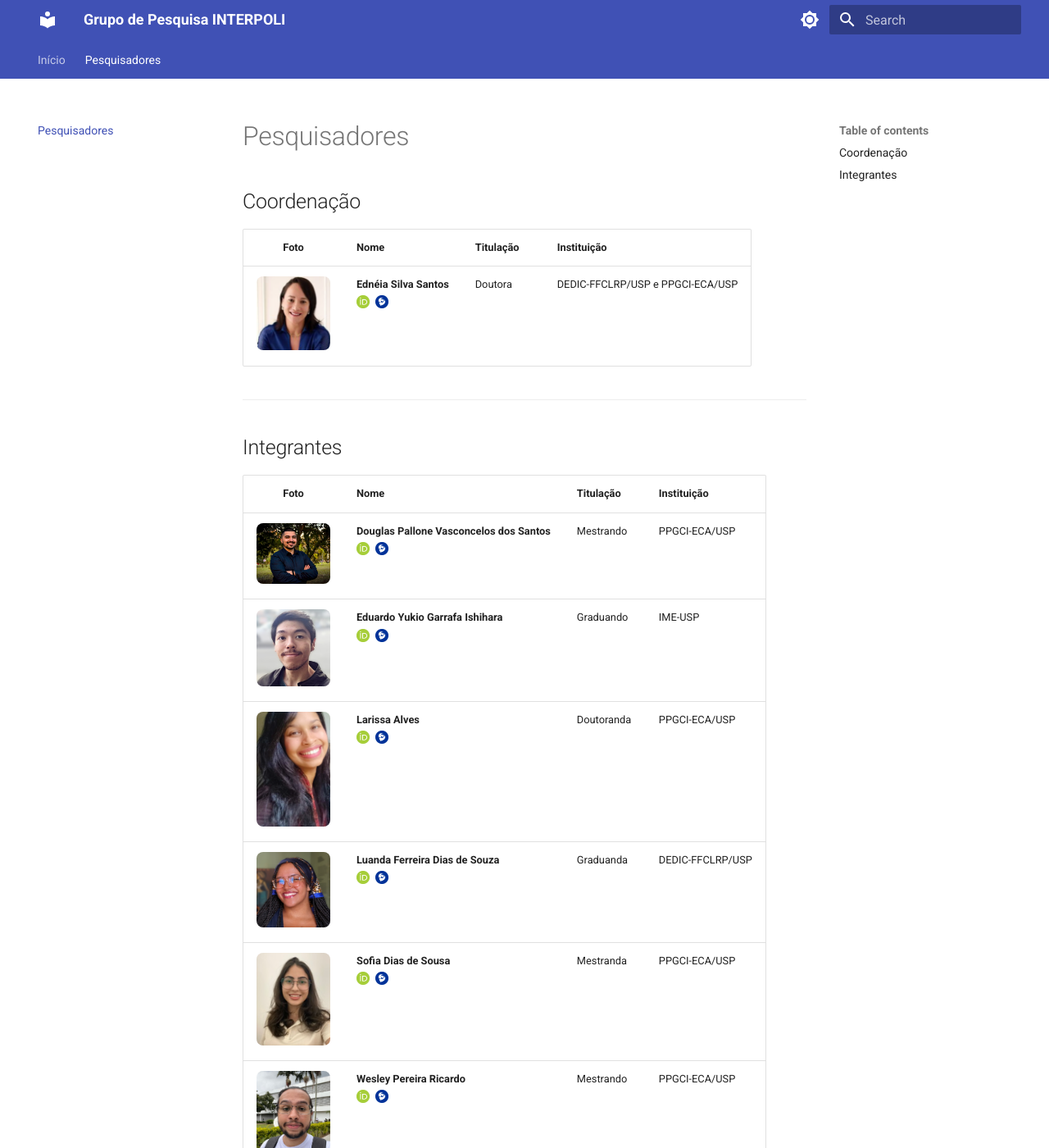
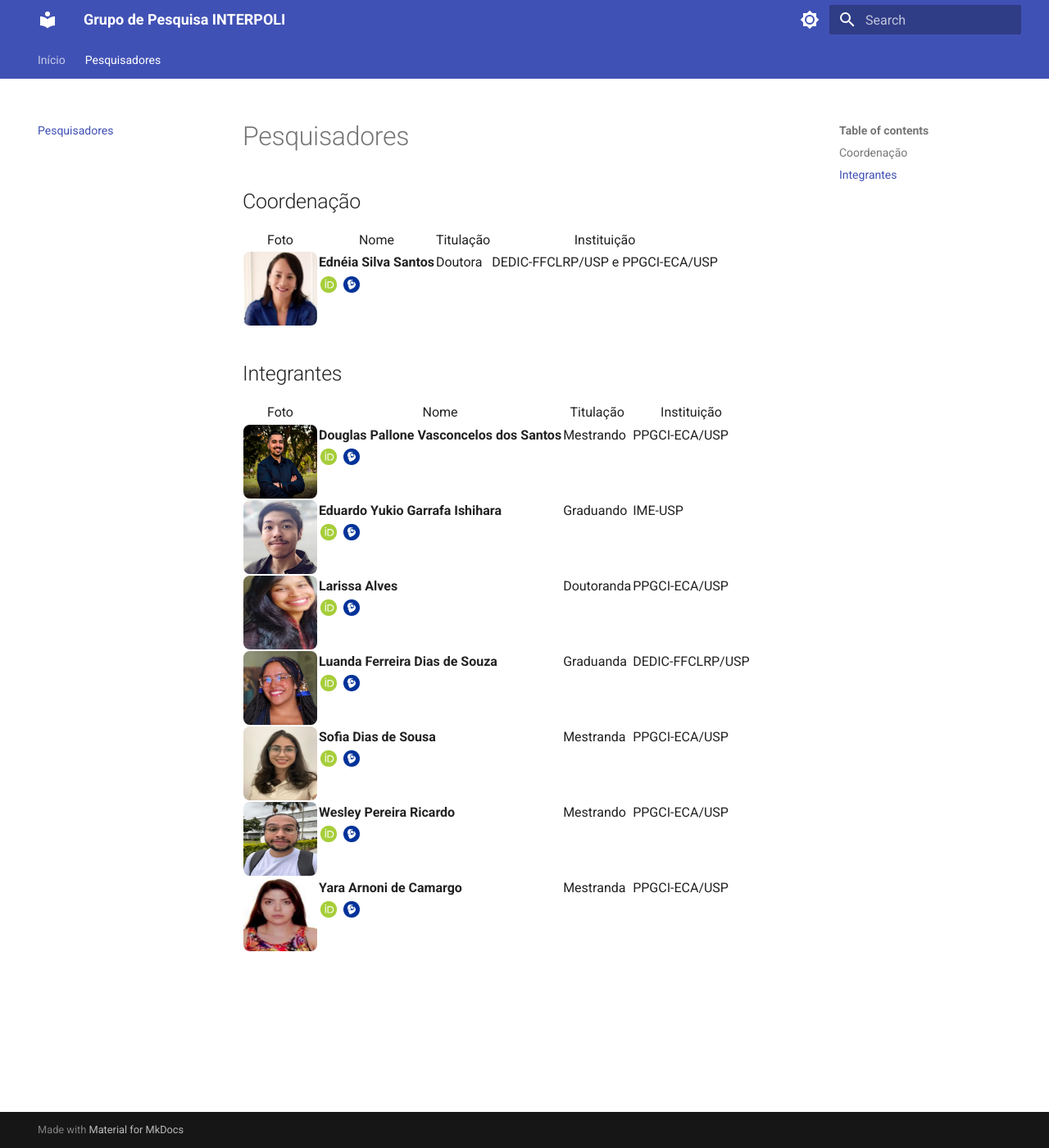
Before and after one commit to interpoli/interpoli.github.io, an MkDocs documentation site: the page built from docs/pesquisadores.md, in a window 1280 px wide and 1400 px high. Shown: the whole window at 82% size. Built offline with MkDocs 1.6.1 and Material for MkDocs 9.7.7, drawn with Linux system fonts in a browser that asks for light colours.

Commit message:
Update pesquisadores.md

```diff
--- a/docs/pesquisadores.md
+++ b/docs/pesquisadores.md
@@ -2,20 +2,95 @@
 
 ## Coordenação
 
-| Foto | Nome | Titulação | Instituição |
-| :---: | :--- | :--- | :--- |
-| <img src="../ednéia.png" width="90" style="border-radius: 8px;"> | **Ednéia Silva Santos** <br> <a href="https://orcid.org/0000-0003-1478-6828" target="_blank"><img src="../orcid.png" width="16" style="vertical-align: middle; margin-right: 4px;"></a> <a href="http://lattes.cnpq.br/0671510926276134" target="_blank"><img src="../lattes.png" width="16" style="vertical-align: middle;"></a> | Doutora | DEDIC-FFCLRP/USP e PPGCI-ECA/USP |
-
----
+<table class="tabela-equipe">
+  <thead>
+    <tr>
+      <th>Foto</th>
+      <th>Nome</th>
+      <th>Titulação</th>
+      <th>Instituição</th>
+    </tr>
+  </thead>
+  <tbody>
+    <tr>
+      <td><img src="../ednéia.png" class="foto-perfil"></td>
+      <td><strong>Ednéia Silva Santos</strong><br><a href="https://orcid.org/0000-0003-1478-6828"><img src="../orcid.png" class="icon-social"></a> <a href="http://lattes.cnpq.br/0671510926276134"><img src="../lattes.png" class="icon-social"></a></td>
+      <td>Doutora</td>
+      <td>DEDIC-FFCLRP/USP e PPGCI-ECA/USP</td>
+    </tr>
+  </tbody>
+</table>
 
 ## Integrantes
 
-| Foto | Nome | Titulação | Instituição |
-| :---: | :--- | :--- | :--- |
-| <img src="../douglas.png" width="90" style="border-radius: 8px;"> | **Douglas Pallone Vasconcelos dos Santos** <br> <a href="https://orcid.org/" target="_blank"><img src="../orcid.png" width="16" style="vertical-align: middle; margin-right: 4px;"></a> <a href="http://lattes.cnpq.br/8423716199417538" target="_blank"><img src="../lattes.png" width="16" style="vertical-align: middle;"></a> | Mestrando | PPGCI-ECA/USP |
-| <img src="../eduardo.png" width="90" style="border-radius: 8px;"> | **Eduardo Yukio Garrafa Ishihara** <br> <a href="https://orcid.org/" target="_blank"><img src="../orcid.png" width="16" style="vertical-align: middle; margin-right: 4px;"></a> <a href="http://lattes.cnpq.br/5896675221480951" target="_blank"><img src="../lattes.png" width="16" style="vertical-align: middle;"></a> | Graduando | IME-USP |
-| <img src="../larissa.png" width="90" style="border-radius: 8px;"> | **Larissa Alves** <br> <a href="https://orcid.org/0000-0002-0563-8172" target="_blank"><img src="../orcid.png" width="16" style="vertical-align: middle; margin-right: 4px;"></a> <a href="http://lattes.cnpq.br/5714545457389700" target="_blank"><img src="../lattes.png" width="16" style="vertical-align: middle;"></a> | Doutoranda | PPGCI-ECA/USP |
-| <img src="../luanda.png" width="90" style="border-radius: 8px;"> | **Luanda Ferreira Dias de Souza** <br> <a href="https://orcid.org/0009-0005-1443-7451" target="_blank"><img src="../orcid.png" width="16" style="vertical-align: middle; margin-right: 4px;"></a> <a href="http://lattes.cnpq.br/8714310367067380" target="_blank"><img src="../lattes.png" width="16" style="vertical-align: middle;"></a> | Graduanda | DEDIC-FFCLRP/USP |
-| <img src="../sofia.png" width="90" style="border-radius: 8px;"> | **Sofia Dias de Sousa** <br> <a href="https://orcid.org/0009-0007-6901-985X" target="_blank"><img src="../orcid.png" width="16" style="vertical-align: middle; margin-right: 4px;"></a> <a href="http://lattes.cnpq.br/4620593182525929" target="_blank"><img src="../lattes.png" width="16" style="vertical-align: middle;"></a> | Mestranda | PPGCI-ECA/USP |
-| <img src="../wesley.png" width="90" style="border-radius: 8px;"> | **Wesley Pereira Ricardo** <br> <a href="https://orcid.org/0009-0002-3347-2082" target="_blank"><img src="../orcid.png" width="16" style="vertical-align: middle; margin-right: 4px;"></a> <a href="http://lattes.cnpq.br/7254727084982500" target="_blank"><img src="../lattes.png" width="16" style="vertical-align: middle;"></a> | Mestrando | PPGCI-ECA/USP |
-| <img src="../yara.png" width="90" style="border-radius: 8px;"> | **Yara Arnoni de Camargo** <br> <a href="https://orcid.org/0009-0005-1214-7346" target="_blank"><img src="../orcid.png" width="16" style="vertical-align: middle; margin-right: 4px;"></a> <a href="http://lattes.cnpq.br/1953685942065128" target="_blank"><img src="../lattes.png" width="16" style="vertical-align: middle;"></a> | Mestranda | PPGCI-ECA/USP |
+<table class="tabela-equipe">
+  <thead>
+    <tr>
+      <th>Foto</th>
+      <th>Nome</th>
+      <th>Titulação</th>
+      <th>Instituição</th>
+    </tr>
+  </thead>
+  <tbody>
+    <tr>
+      <td><img src="../douglas.png" class="foto-perfil"></td>
+      <td><strong>Douglas Pallone Vasconcelos dos Santos</strong><br><a href="https://orcid.org/"><img src="../orcid.png" class="icon-social"></a> <a href="http://lattes.cnpq.br/8423716199417538"><img src="../lattes.png" class="icon-social"></a></td>
+      <td>Mestrando</td>
+      <td>PPGCI-ECA/USP</td>
+    </tr>
+    <tr>
+      <td><img src="../eduardo.png" class="foto-perfil"></td>
+      <td><strong>Eduardo Yukio Garrafa Ishihara</strong><br><a href="https://orcid.org/"><img src="../orcid.png" class="icon-social"></a> <a href="http://lattes.cnpq.br/5896675221480951"><img src="../lattes.png" class="icon-social"></a></td>
+      <td>Graduando</td>
+      <td>IME-USP</td>
+    </tr>
+    <tr>
+      <td><img src="../larissa.png" class="foto-perfil"></td>
+      <td><strong>Larissa Alves</strong><br><a href="https://orcid.org/0000-0002-0563-8172"><img src="../orcid.png" class="icon-social"></a> <a href="http://lattes.cnpq.br/5714545457389700"><img src="../lattes.png" class="icon-social"></a></td>
+      <td>Doutoranda</td>
+      <td>PPGCI-ECA/USP</td>
+    </tr>
+    <tr>
+      <td><img src="../luanda.png" class="foto-perfil"></td>
+      <td><strong>Luanda Ferreira Dias de Souza</strong><br><a href="https://orcid.org/0009-0005-1443-7451"><img src="../orcid.png" class="icon-social"></a> <a href="http://lattes.cnpq.br/8714310367067380"><img src="../lattes.png" class="icon-social"></a></td>
+      <td>Graduanda</td>
+      <td>DEDIC-FFCLRP/USP</td>
+    </tr>
+    <tr>
+      <td><img src="../sofia.png" class="foto-perfil"></td>
+      <td><strong>Sofia Dias de Sousa</strong><br><a href="https://orcid.org/0009-0007-6901-985X"><img src="../orcid.png" class="icon-social"></a> <a href="http://lattes.cnpq.br/4620593182525929"><img src="../lattes.png" class="icon-social"></a></td>
+      <td>Mestranda</td>
+      <td>PPGCI-ECA/USP</td>
+    </tr>
+    <tr>
+      <td><img src="../wesley.png" class="foto-perfil"></td>
+      <td><strong>Wesley Pereira Ricardo</strong><br><a href="https://orcid.org/0009-0002-3347-2082"><img src="../orcid.png" class="icon-social"></a> <a href="http://lattes.cnpq.br/7254727084982500"><img src="../lattes.png" class="icon-social"></a></td>
+      <td>Mestrando</td>
+      <td>PPGCI-ECA/USP</td>
+    </tr>
+    <tr>
+      <td><img src="../yara.png" class="foto-perfil"></td>
+      <td><strong>Yara Arnoni de Camargo</strong><br><a href="https://orcid.org/0009-0005-1214-7346"><img src="../orcid.png" class="icon-social"></a> <a href="http://lattes.cnpq.br/1953685942065128"><img src="../lattes.png" class="icon-social"></a></td>
+      <td>Mestranda</td>
+      <td>PPGCI-ECA/USP</td>
+    </tr>
+  </tbody>
+</table>
+
+<style>
+  /* Bloqueia qualquer tentativa do tema de aumentar as imagens */
+  .tabela-equipe img.foto-perfil {
+    width: 90px !important;
+    height: 90px !important;
+    border-radius: 8px !important;
+    display: block !important;
+  }
+  .tabela-equipe img.icon-social {
+    width: 20px !important;
+    height: 20px !important;
+    margin: 2px !important;
+    vertical-align: middle !important;
+    display: inline !important;
+  }
+</style>
```
